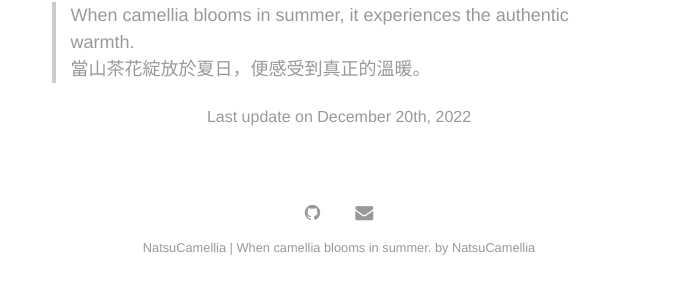
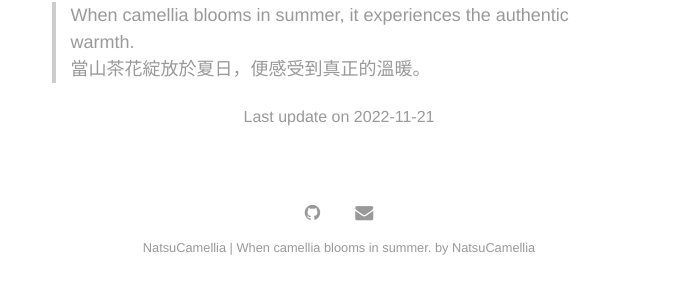
Before and after one commit to NatsuCamellia/NatsuCamellia.github.io, a Jekyll site: the page built from _posts/2022-11-21-強化的心理素質.md, in a window 1280 px wide. Shown: the part 1084-1377 px from the top of the page, without its empty margins (301-979 px from the left). Built offline with Jekyll 4.4.1, drawn with Linux system fonts in a browser that asks for light colours; a style sheet for code colours, icons or effects is not loaded.

Commit message:
Adjust update-date

```diff
--- a/_includes/update-date.html
+++ b/_includes/update-date.html
@@ -1,11 +1,4 @@
 <span class="post-date">
     {{ site.data.settings.update_date_prefix }}
-    {% assign d = page.update | date: "%-d"  %}
-    {{ page.update| date: "%B" }}
-    {% case d %}
-      {% when '1' or '21' or '31' %}{{ d }}st
-      {% when '2' or '22' %}{{ d }}nd
-      {% when '3' or '23' %}{{ d }}rd
-      {% else %}{{ d }}th{% endcase %},
-    {{ page.update | date: "%Y" }}
-  </span>
+    {{ page.date | date: "%Y-%m-%d" }}
+</span>
```
